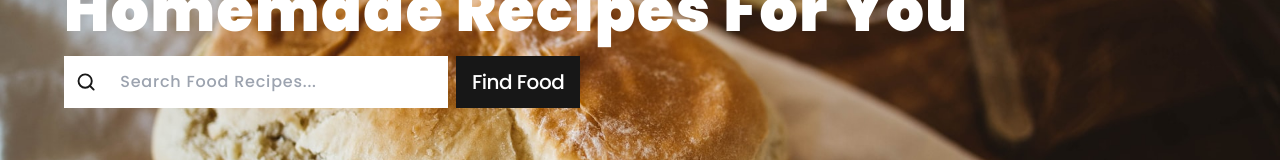
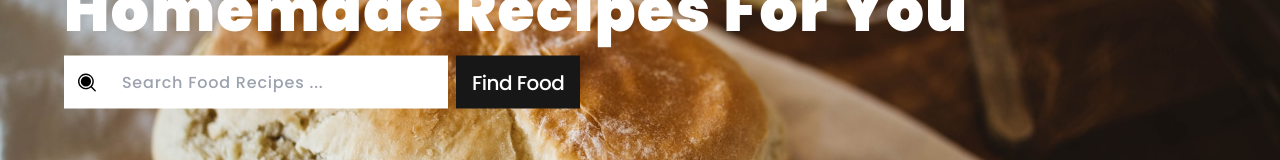
Before and after one commit to m1gq/Food-Recipes-App, a React (Vite) app: page / in a window 1280 px wide. Shown: the part 356-516 px from the top of the page. Built offline with nearby package versions, Linux system fonts and the light colour scheme.

Commit message:
Searchbar

```diff
--- a/src/components/Searchbar/index.jsx
+++ b/src/components/Searchbar/index.jsx
@@ -3,12 +3,12 @@ import { useNavigate } from 'react-router-dom'
 
 import { MagnifyingGlass } from 'phosphor-react'
 
-const Searchbar = forwardRef(({ children, size = 50, placeholder = "Search Food Recipes..."}, ref) => {
+const Searchbar = forwardRef(({ children, size = 50, path = 's/', placeholder = "Search Food Recipes ..."}, ref) => {
     const [searchQuery, setSearchQuery] = useState("")
     const navigateTo = useNavigate()
     function handleSubmit(event) {
         event.preventDefault()
-        navigateTo(`/recipes/s/${searchQuery.toLowerCase()}`)
+        navigateTo(`${path}${searchQuery.toLowerCase()}`)
     }
 
     function handleInput(event) {
@@ -17,9 +17,9 @@ const Searchbar = forwardRef(({ children, size = 50, placeholder = "Search Food
     }
     return (
         <form onSubmit={handleSubmit} className="flex flex-col md:flex-row gap-2" ref={ref}>
-            <label className={`group flex items-center gap-2 bg-white hover:cursor-pointer focus-within:border-b-neutral-900 hover:border-b-neutral-900 p-3 w-90 md:w-96 font-xl border-b-2 border-t-2 border-transparent transition-all duration-100`} role="input">
-                <MagnifyingGlass size={22} className="text-neutral-900 " weight="bold" />
-                <input className="outline-none text-gray-800 bg-transparent w-full font-medium pl-4 hover:cursor-pointer focus:cursor-auto tracking-wider" placeholder={placeholder} value={searchQuery} onChange={handleInput}/>
+            <label className={`group flex items-center gap-2 bg-white hover:cursor-pointer focus-within:border-b-neutral-900 hover:border-b-neutral-900 p-3 w-90 md:w-96 font-xl border-b-2 border-t-2 border-transparent transition-all duration-100 `}>
+                <MagnifyingGlass size={24} className="text-black " weight="fill" />
+                <input className="outline-none text-gray-800 bg-transparent w-full h-full font-medium pl-4 hover:cursor-pointer focus:cursor-auto tracking-wider" placeholder={placeholder} value={searchQuery} onChange={handleInput}/>
             </label>
             { children }
         </form>
```
